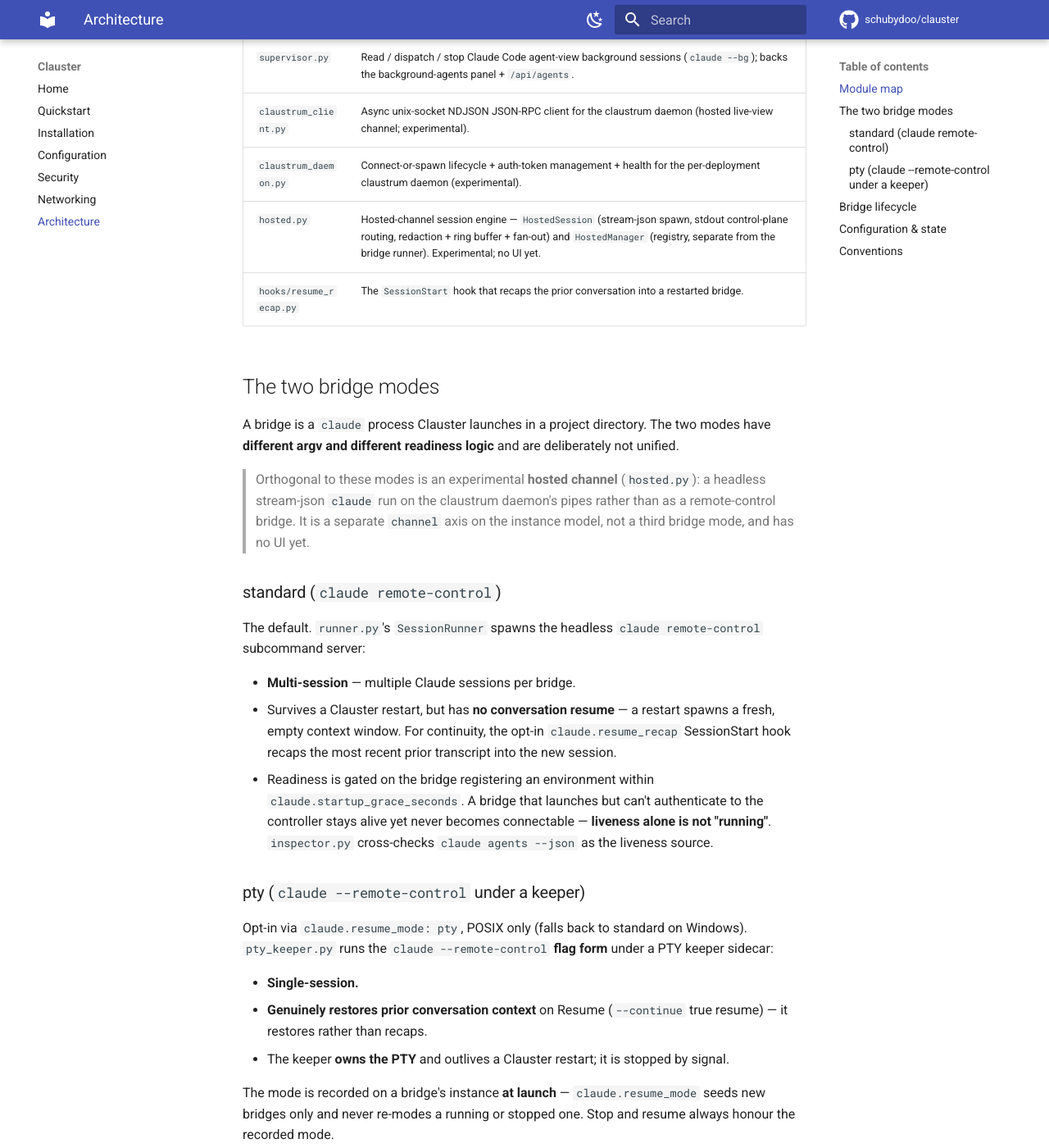
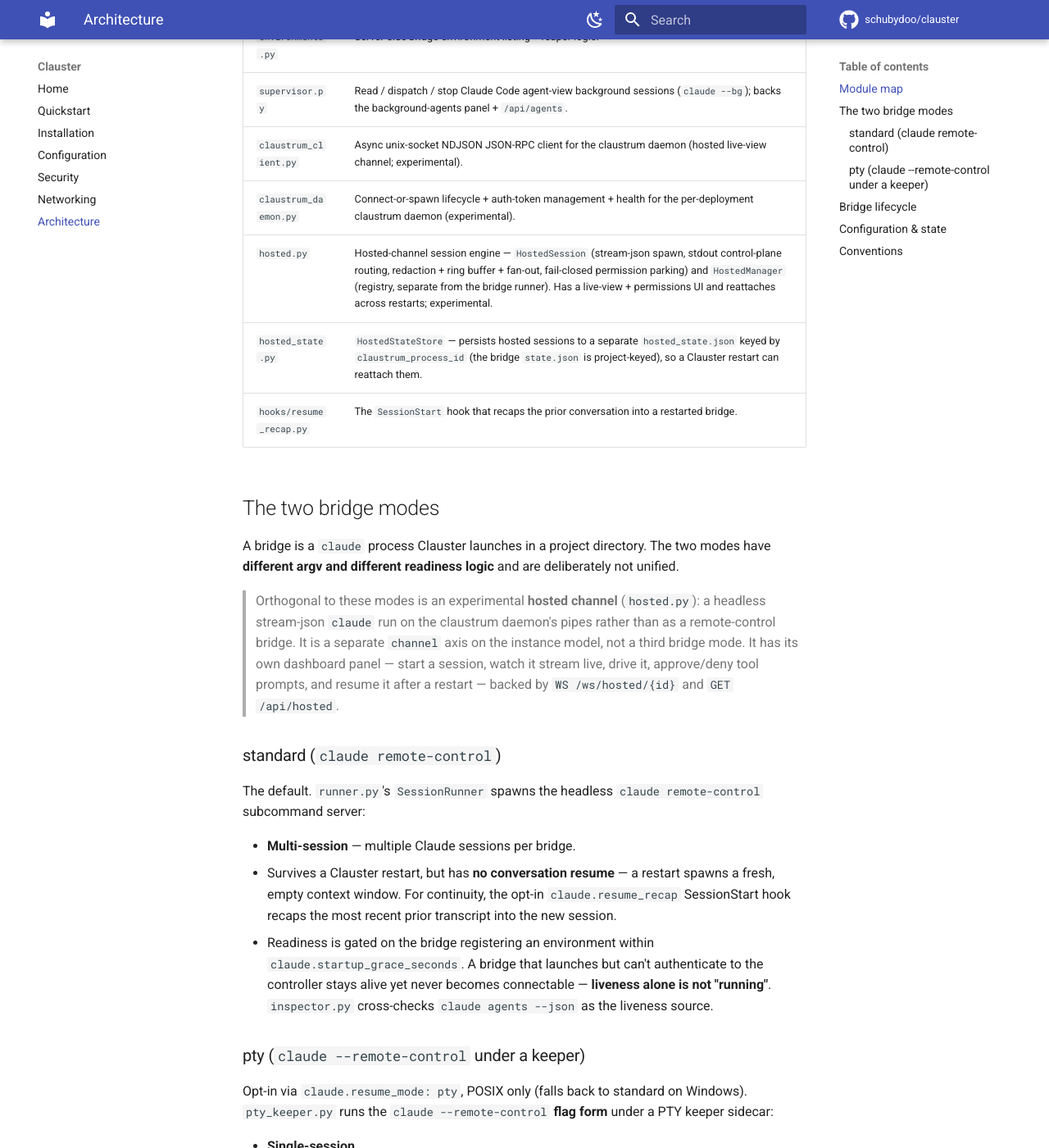
Before and after one commit to schubydoo/clauster, an MkDocs documentation site: the page built from docs/architecture.md, in a window 1280 px wide and 1400 px high, scrolled down 1267 px. Shown: the whole window at 82% size. Built offline with MkDocs 1.6.1 and Material for MkDocs 9.7.7, drawn with Linux system fonts in a browser that asks for light colours; comment, search, counter and statistics services are not loaded.

Commit message:
docs: sync architecture.md hosted-channel state (post CL-4c/5/6) (#238)
## What

A stale-doc audit (after the hosted epic's interactive tier landed)
found `docs/architecture.md` lagging merged `main`:

- The `hosted.py` module entry and the channel note both said **"no UI
yet"** — but the **live-view panel** (CL-4c,
[#233](https://github.com/schubydoo/clauster/pull/233)) and
**permissions approve/deny UI** (CL-5,
[#234](https://github.com/schubydoo/clauster/pull/234)) are merged, and
sessions **reattach across restarts** (CL-6,
[#235](https://github.com/schubydoo/clauster/pull/235)).
- The module map was **missing `hosted_state.py`** (added in CL-6).

## Changes
- Module map: add `hosted_state.py`; refresh the `hosted.py` one-liner
(adds permission parking + "has UI / reattaches").
- Channel note: describe the live-view / permissions / resume UI, backed
by `WS /ws/hosted/{id}` + `GET /api/hosted`.

## Scope
Docs-only; reflects **merged main** (through CL-7). CL-8 orphan
detection/recovery is still in review
([#237](https://github.com/schubydoo/clauster/pull/237)) so it is
deliberately **not** described here — a follow-up will add it once #237
merges.

🤖 Generated with [Claude Code](https://claude.com/claude-code)

Co-authored-by: Schuby <12485317+schubydoo@users.noreply.github.com>
Co-authored-by: Claude Opus 4.8 (1M context) <noreply@anthropic.com>
Co-authored-by: clauster-ci[bot] <289303168+clauster-ci[bot]@users.noreply.github.com>

```diff
--- a/docs/architecture.md
+++ b/docs/architecture.md
@@ -31,7 +31,8 @@ Key modules under `src/clauster/`:
 | `supervisor.py` | Read / dispatch / stop Claude Code agent-view background sessions (`claude --bg`); backs the background-agents panel + `/api/agents`. |
 | `claustrum_client.py` | Async unix-socket NDJSON JSON-RPC client for the claustrum daemon (hosted live-view channel; experimental). |
 | `claustrum_daemon.py` | Connect-or-spawn lifecycle + auth-token management + health for the per-deployment claustrum daemon (experimental). |
-| `hosted.py` | Hosted-channel session engine — `HostedSession` (stream-json spawn, stdout control-plane routing, redaction + ring buffer + fan-out) and `HostedManager` (registry, separate from the bridge runner). Experimental; no UI yet. |
+| `hosted.py` | Hosted-channel session engine — `HostedSession` (stream-json spawn, stdout control-plane routing, redaction + ring buffer + fan-out, fail-closed permission parking) and `HostedManager` (registry, separate from the bridge runner). Has a live-view + permissions UI and reattaches across restarts; experimental. |
+| `hosted_state.py` | `HostedStateStore` — persists hosted sessions to a separate `hosted_state.json` keyed by `claustrum_process_id` (the bridge `state.json` is project-keyed), so a Clauster restart can reattach them. |
 | `hooks/resume_recap.py` | The `SessionStart` hook that recaps the prior conversation into a restarted bridge. |
 
 ## The two bridge modes
@@ -43,7 +44,9 @@ not unified.
 > Orthogonal to these modes is an experimental **hosted channel** (`hosted.py`):
 > a headless stream-json `claude` run on the claustrum daemon's pipes rather than
 > as a remote-control bridge. It is a separate `channel` axis on the instance
-> model, not a third bridge mode, and has no UI yet.
+> model, not a third bridge mode. It has its own dashboard panel — start a
+> session, watch it stream live, drive it, approve/deny tool prompts, and resume
+> it after a restart — backed by `WS /ws/hosted/{id}` and `GET /api/hosted`.
 
 ### standard (`claude remote-control`)
 
```
